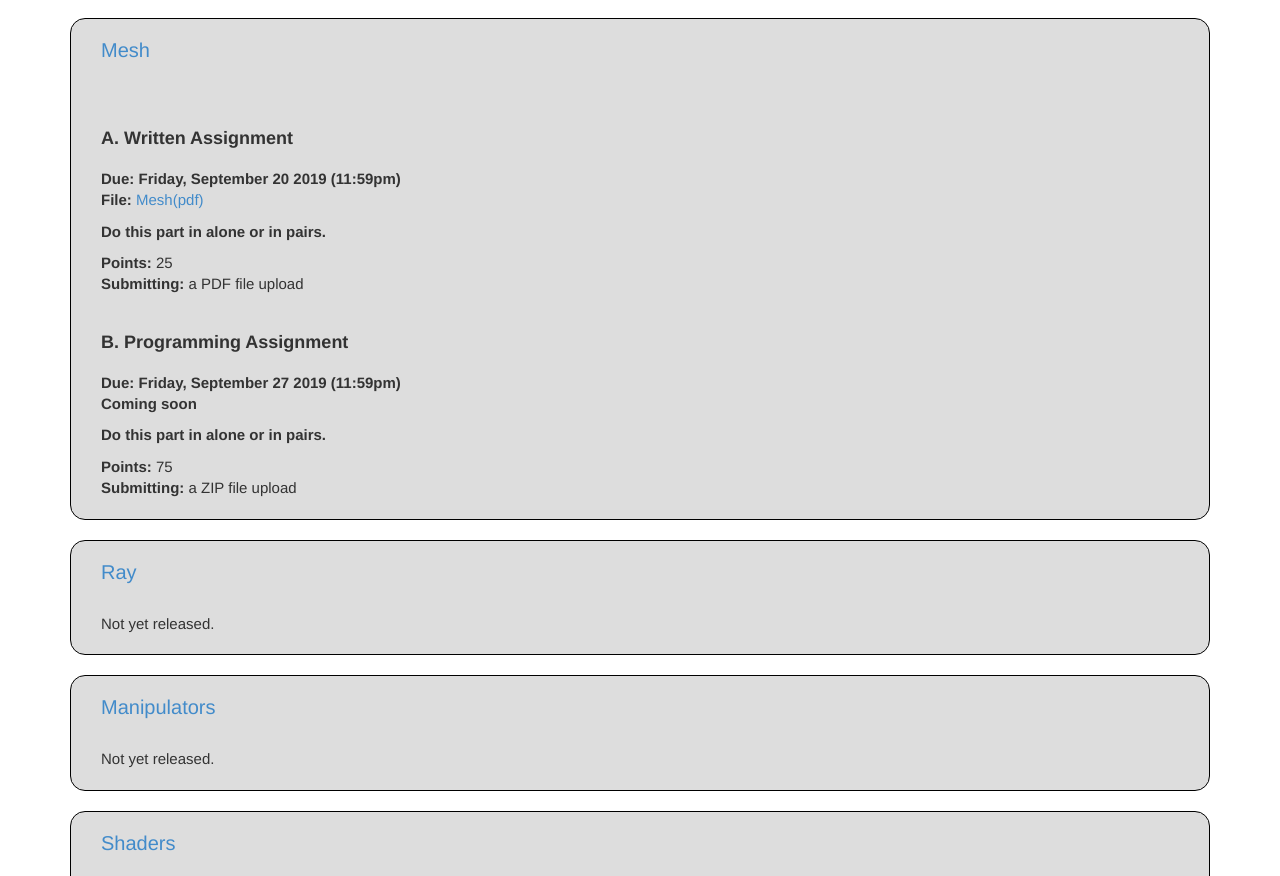
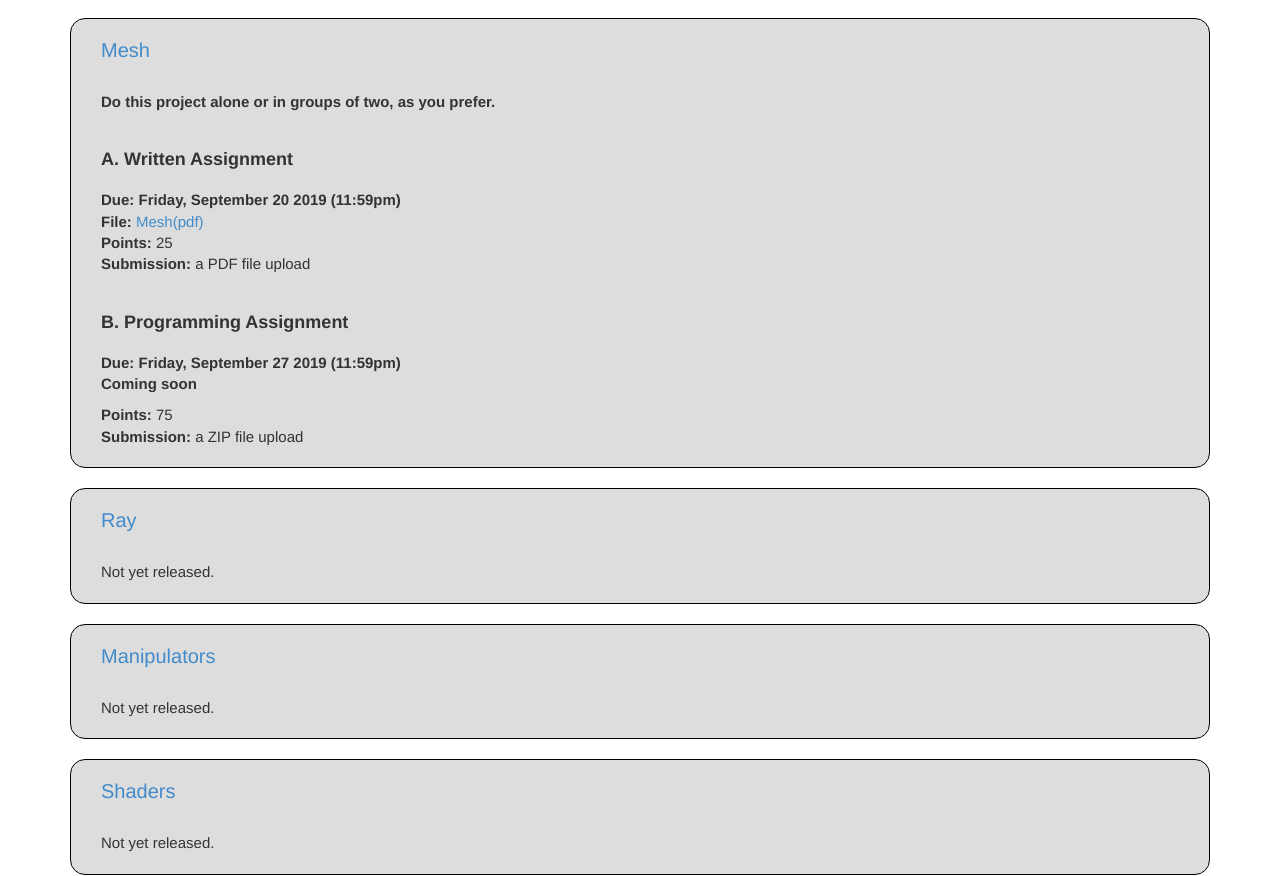
Before and after one commit to smarschner/web_cs4620fa19, a plain HTML site: page K5V1QgLlfKHB.html in a window 1280 px wide. Shown: the part 4040-4916 px from the top of the page. Drawn offline with nearby package versions, Linux system fonts and the light colour scheme; some packages are replaced by stand-ins of ours.

Commit message:
more small fixes

```diff
--- a/assignments/a2_mesh/mesh.html
+++ b/assignments/a2_mesh/mesh.html
@@ -1,16 +1,16 @@
+<p><strong>Do this project alone or in groups of two, as you prefer.</strong>
+
 <h4><strong>A. Written Assignment</strong></h4>
 <p>
 <strong>Due: Friday, September 20 2019 (11:59pm)</strong> <br>
 <strong>File: </strong> <a class="link" href="assignments/a2_mesh/mesh.pdf">Mesh(pdf)</a><br>
-<p><strong>Do this part in alone or in pairs.</strong></p>
 <strong>Points:</strong> 25 <br>
-<strong>Submitting:</strong> a PDF file upload <br>
+<strong>Submission:</strong> a PDF file upload <br>
 
 <h4><strong>B. Programming Assignment</strong></h4>
 <p>
 <strong>Due: Friday, September 27 2019 (11:59pm)</strong> <br>
 <!-- <strong>File: </strong> <a class="link" href="assignments/a2_mesh/mesh.pdf">Mesh(pdf)</a><br> -->
 <strong>Coming soon</strong></p>
-<p><strong>Do this part in alone or in pairs.</strong></p>
 <strong>Points:</strong> 75 <br>
-<strong>Submitting:</strong> a ZIP file upload <br>
+<strong>Submission:</strong> a ZIP file upload <br>
```
